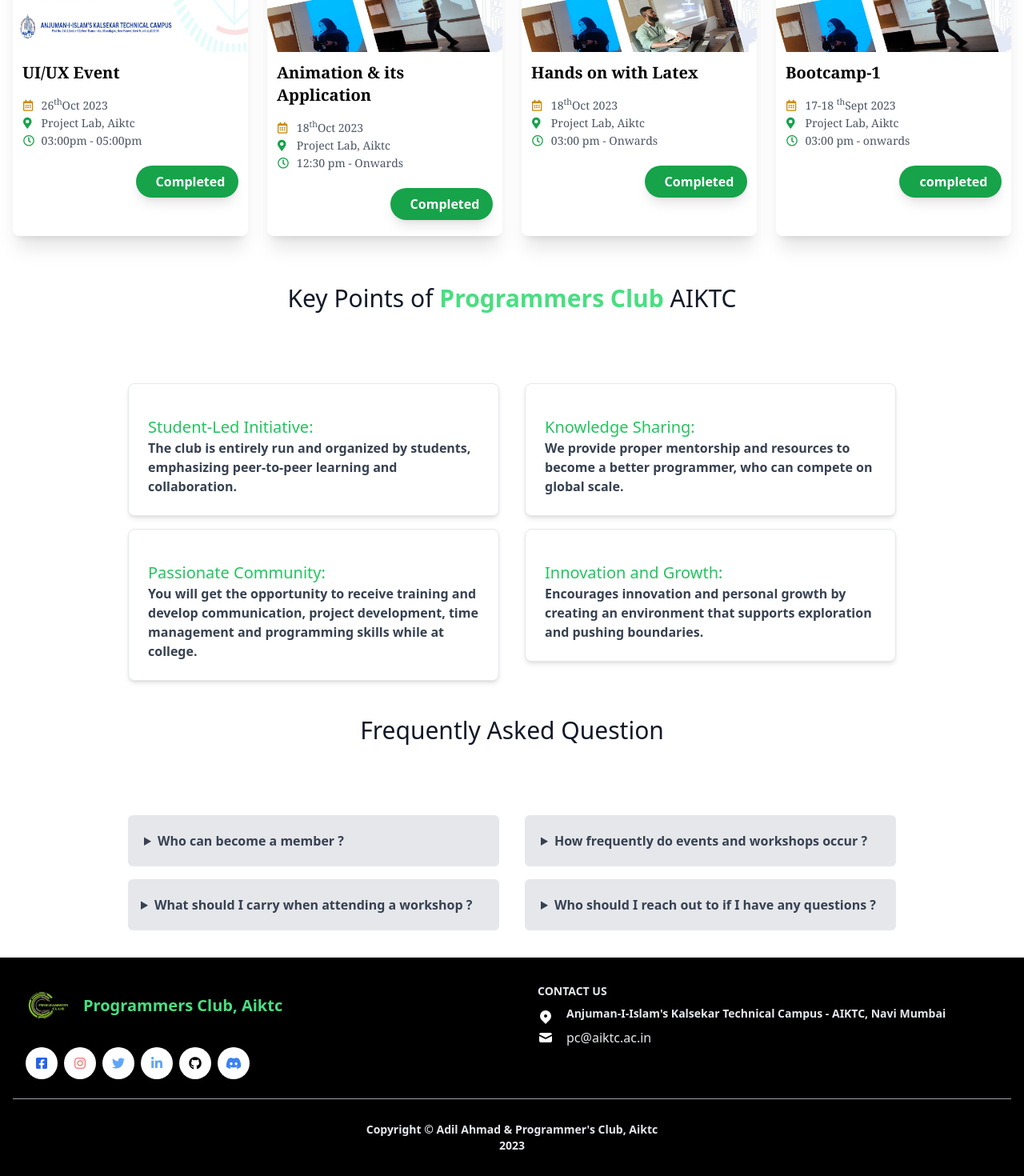
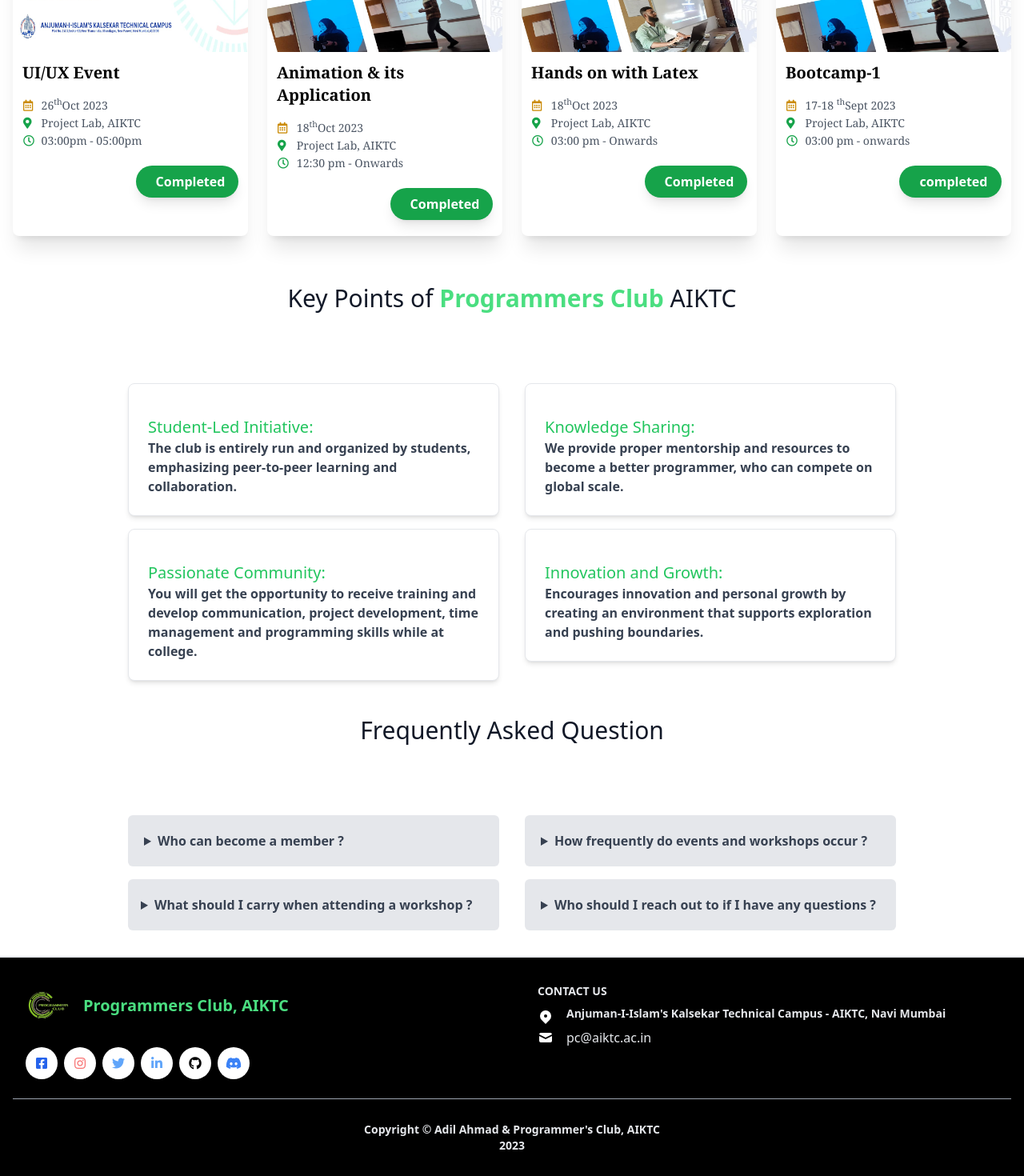
Before and after one commit to adil2705/ProgrammersClubAiktc, a React (Vite) app: page / in a window 1280 px wide. Shown: the part 1989-3459 px from the top of the page at 80% size. Built offline with nearby package versions, Linux system fonts and the light colour scheme.

Commit message:
Update club name to AIKTC

```diff
--- a/index.html
+++ b/index.html
@@ -9,7 +9,7 @@
     <title>Programmer's Club</title>
     <meta
             name="author"
-            content="Programmer's Club, Aiktc"
+            content="Programmer's Club, AIKTC"
     />
     <meta
             name="description"
@@ -17,7 +17,7 @@
     >
     <meta
             name="keywords"
-            content="B.E,competetive coder, Aiktc, india, computer science, maharashtra, mumbai"
+            content="B.E,competetive coder, AIKTC, india, computer science, maharashtra, mumbai"
     />
     <link rel="stylesheet" href="./src/css/tailwind.css">
     <link rel="stylesheet" href="https://pro.fontawesome.com/releases/v5.10.0/css/all.css"
--- a/src/components/Foot.jsx
+++ b/src/components/Foot.jsx
@@ -12,7 +12,7 @@
                 src="/img/logo_pc.png"
                 alt="PC LOGO"
               />
-              <h1 className="text-green-400 font-bold text-xl ">Programmers Club, Aiktc</h1>
+              <h1 className="text-green-400 font-bold text-xl ">Programmers Club, AIKTC</h1>
 
             </div>
 
@@ -64,7 +64,7 @@
         <hr className="my-6 border-gray-400" />
         <div className="flex flex-wrap items-center md:justify-between justify-center">
           <div className="w-full md:w-4/12 px-4 mx-auto text-center">
-            <div className="text-sm text-gray-200 font-semibold py-1">Copyright © Adil Ahmad & Programmer's Club, Aiktc  <span id="get-current-year">2023</span> </div>
+            <div className="text-sm text-gray-200 font-semibold py-1">Copyright © Adil Ahmad & Programmer's Club, AIKTC  <span id="get-current-year">2023</span> </div>
           </div>
         </div>
       </div>
--- a/src/data/eventCard.js
+++ b/src/data/eventCard.js
@@ -5,7 +5,7 @@
         imageAlt: "UI/UX Event",
         title: "UI/UX Event",
         date: "26", suscript:"th", year:"Oct 2023",
-        platform: "Project Lab, Aiktc",
+        platform: "Project Lab, AIKTC",
         time: "03:00pm - 05:00pm",
         button: "Completed",
         href: "/",
@@ -16,7 +16,7 @@
         imageAlt: "Animation & its Application",
         title: "Animation & its Application",
         date: "18", suscript:"th", year:"Oct 2023",
-        platform: "Project Lab, Aiktc",
+        platform: "Project Lab, AIKTC",
         time: "12:30 pm - Onwards",
         button: "Completed",
         href: "/",
@@ -27,7 +27,7 @@
         imageAlt: "Hands on with Latex",
         title: "Hands on with Latex",
         date: "18", suscript:"th", year:"Oct 2023",
-        platform: "Project Lab, Aiktc",
+        platform: "Project Lab, AIKTC",
         time: "03:00 pm - Onwards",
         button: "Completed",
         href: "/",
@@ -38,7 +38,7 @@
         imageAlt: "Bootcamp-1 Programmer's Club ",
         title: "Bootcamp-1 ",
         date: "17-18 ", suscript:"th", year:"Sept 2023",
-        platform: "Project Lab, Aiktc ",
+        platform: "Project Lab, AIKTC ",
         time: "03:00 pm - onwards ",
         button: "completed ",
         href: "/ ",
--- a/src/pages/EventDetails.jsx
+++ b/src/pages/EventDetails.jsx
@@ -16,7 +16,7 @@
       </div>
       <section className="max-w-7xl mx-auto px-4 sm:px-6 lg:px-4 mt-12 mb-12 overflow-hidden space-y-12 text-xl">
         <h3 className="">
-        A 36-hours online coding contest, hosted by Programmer's Club, in collaboration with Aiktc to be conducted on 14th-15th March 2023.
+        A 36-hours online coding contest, hosted by Programmer's Club, in collaboration with AIKTC to be conducted on 14th-15th March 2023.
         </h3>
 
         <div>
@@ -104,7 +104,7 @@
             </ul>
             <p className="mt-4">
               <b>
-                The top Performer from Aiktc will get ₹300 cash prize and the
+                The top Performer from AIKTC will get ₹300 cash prize and the
                 Runner-up will get ₹100.
               </b>{" "}
             </p>
```
